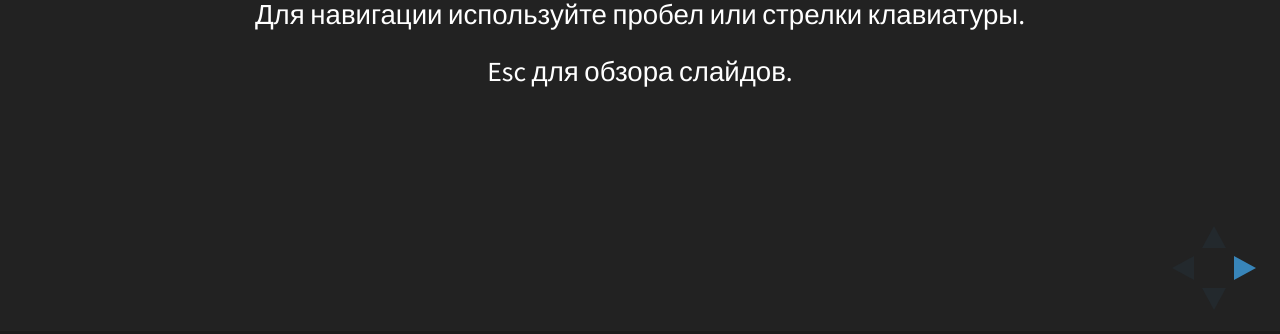
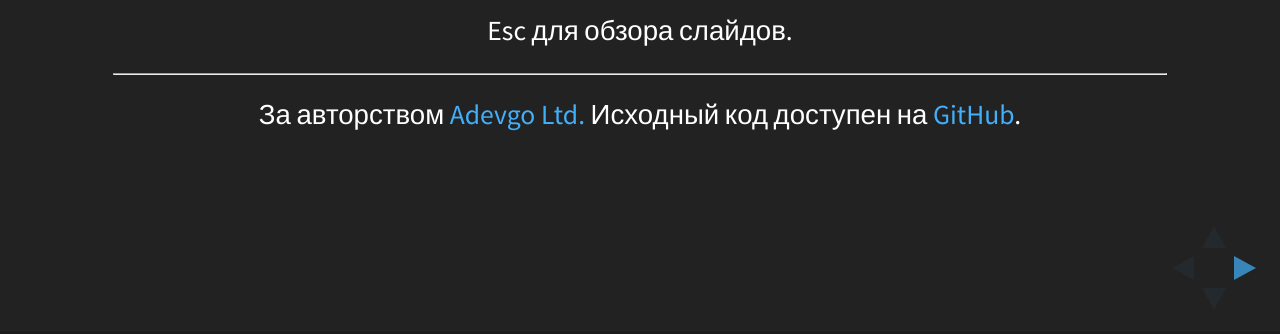
Before and after one commit to VictorVolovik/es2015-showtime, a website: page index.html in a window 1280 px wide. Shown: the part 466-800 px from the top of the page. Drawn offline with Linux system fonts and the light colour scheme.

Commit message:
Add company info and links

```diff
--- a/index.html
+++ b/index.html
@@ -32,6 +32,8 @@
           <h4>Узнаем и готовимся применять самое полезное</h4>
           <p style="font-size: 0.6em;">Для навигации используйте пробел или стрелки клавиатуры.</p>
           <p style="font-size: 0.6em;">Esc для обзора слайдов.</p>
+          <hr>
+          <p style="font-size: 0.6em;">За авторством <a href="http://advego.ru/" target="_blank" rel="noopener">Adevgo Ltd.</a> Исходный код доступен на <a href="https://github.com/AdvegoDev/es2015-showtime" target="_blank" rel="noopener">GitHub</a>.</p>
         </section>
 
         <section>
```
